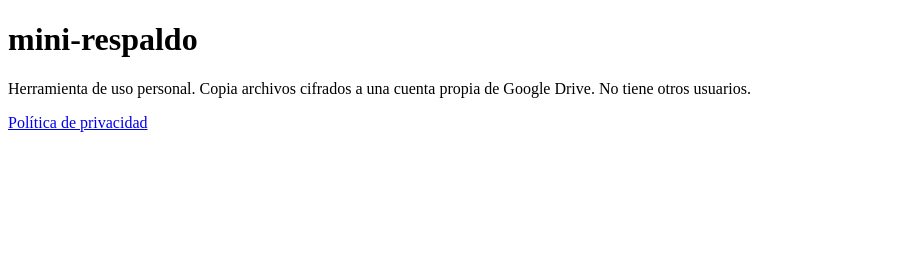
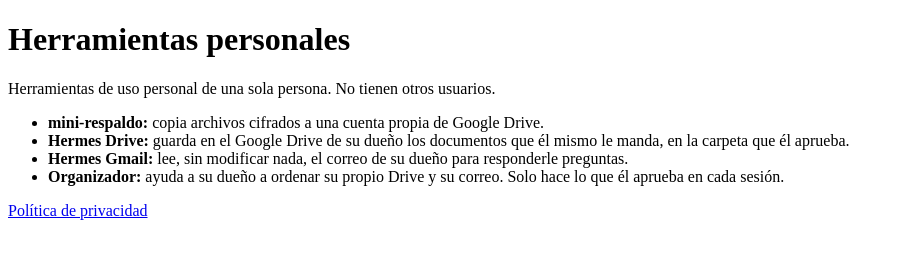
Before and after one commit to cvf-personal/cvf-personal.github.io, a plain HTML site: page index.html in a window 1280 px wide. Shown: the whole page, without its empty margins (0-904 px from the left). Drawn offline with Linux system fonts and the light colour scheme.

Commit message:
Inicio y privacidad: todas las herramientas personales (respaldo, Hermes Drive, Hermes Gmail, Organizador)

```diff
--- a/index.html
+++ b/index.html
@@ -1,4 +1,10 @@
-<!doctype html><meta charset="utf-8"><title>mini-respaldo</title>
-<h1>mini-respaldo</h1>
-<p>Herramienta de uso personal. Copia archivos cifrados a una cuenta propia de Google Drive. No tiene otros usuarios.</p>
+<!doctype html><meta charset="utf-8"><title>Herramientas personales</title>
+<h1>Herramientas personales</h1>
+<p>Herramientas de uso personal de una sola persona. No tienen otros usuarios.</p>
+<ul>
+<li><b>mini-respaldo:</b> copia archivos cifrados a una cuenta propia de Google Drive.</li>
+<li><b>Hermes Drive:</b> guarda en el Google Drive de su dueño los documentos que él mismo le manda, en la carpeta que él aprueba.</li>
+<li><b>Hermes Gmail:</b> lee, sin modificar nada, el correo de su dueño para responderle preguntas.</li>
+<li><b>Organizador:</b> ayuda a su dueño a ordenar su propio Drive y su correo. Solo hace lo que él aprueba en cada sesión.</li>
+</ul>
 <p><a href="privacidad.html">Política de privacidad</a></p>
```
Also changed, not shown: privacidad.html (+7 -1 lines).
